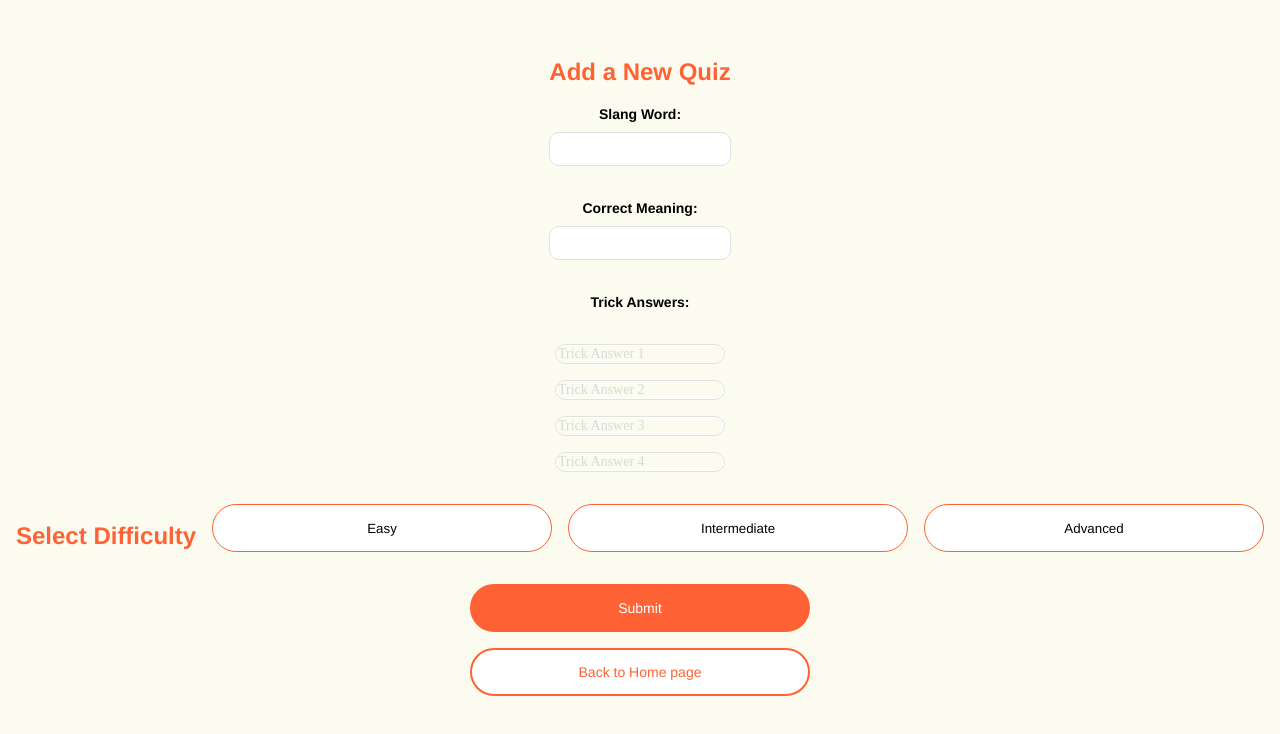
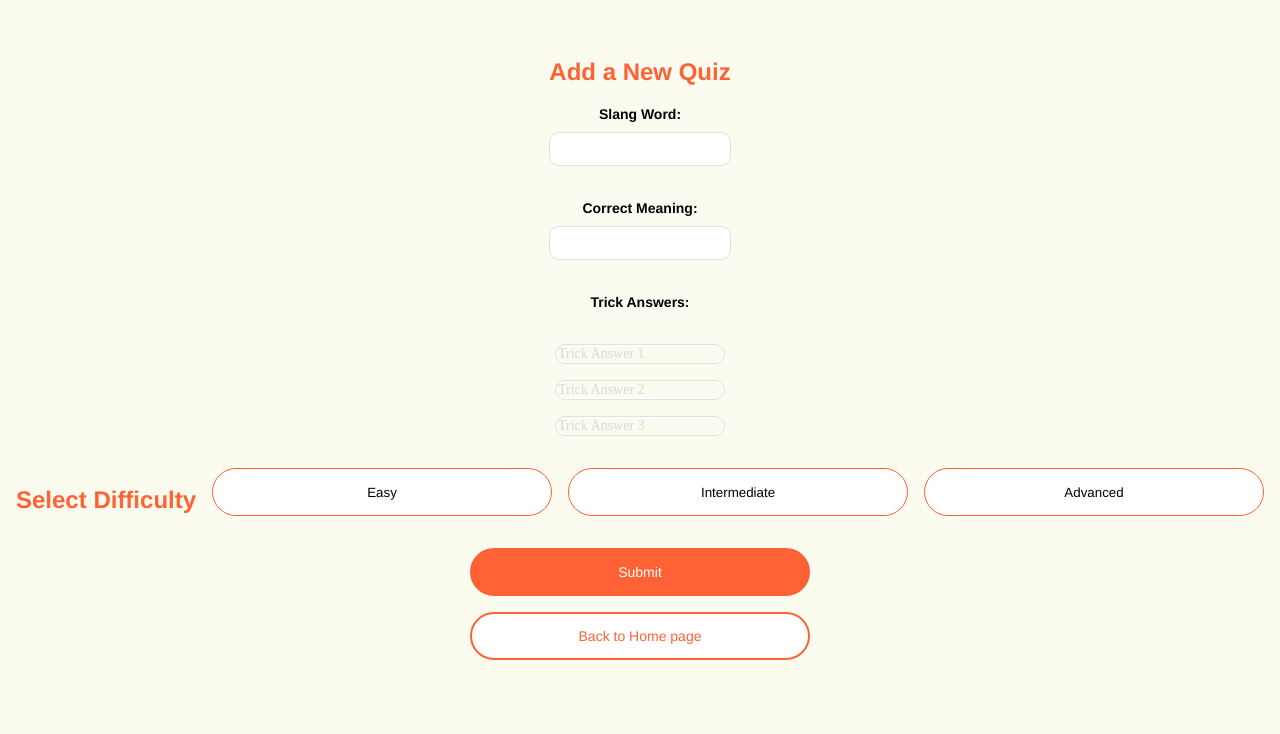
Before and after one commit to emma-z-hu/Z-Lingo, a React (Vite) app in the folder client/: page /quiz/add in a window 1280 px wide. Shown: the top 734 px of the page. Built offline with nearby package versions, Linux system fonts and the light colour scheme; no server answers; a web font is replaced by a local one.

Commit message:
add quiz page

```diff
--- a/client/src/pages/AddQuizPage/AddQuizPage.jsx
+++ b/client/src/pages/AddQuizPage/AddQuizPage.jsx
@@ -10,29 +10,31 @@ const API_URL = import.meta.env.VITE_URL;
 const AddQuizPage = () => {
   const [slang, setSlang] = useState('');
   const [meaning, setMeaning] = useState('');
-  const [options, setOptions] = useState(['', '', '', '']);
+  const [trickAnswers, setTrickAnswers] = useState(['', '', '']);  // Only 3 trick answers
   const [difficulty, setDifficulty] = useState(null);
   const [error, setError] = useState('');
   const navigate = useNavigate();
 
-  const handleOptionChange = (index, value) => {
-    const updatedOptions = [...options];
-    updatedOptions[index] = value;
-    setOptions(updatedOptions);
+  // Handle change in trick answers
+  const handleTrickAnswerChange = (index, value) => {
+    const updatedTrickAnswers = [...trickAnswers];
+    updatedTrickAnswers[index] = value;
+    setTrickAnswers(updatedTrickAnswers);
   };
 
+  // Handle form submission
   const handleSubmit = () => {
     // Validation: Ensure all fields are filled and difficulty is selected
-    if (!slang || !meaning || options.some(option => option === '') || !difficulty) {
+    if (!slang || !meaning || trickAnswers.some(answer => answer === '') || !difficulty) {
       setError('Please fill in all fields and select a difficulty level.');
       return;
     }
 
-    // Prepare the data for submission
+    // Combine correct meaning with trick answers to form the options
     const newQuiz = {
       slang,
       question: `What does "${slang}" mean?`,
-      options,
+      options: [...trickAnswers, meaning],  // Combine trick answers with correct meaning
       correctOption: meaning,
       difficulty,
     };
@@ -70,12 +72,12 @@ const AddQuizPage = () => {
         </label>
 
         <label>Trick Answers:</label>
-        {options.map((option, index) => (
+        {trickAnswers.map((answer, index) => (
           <input
             key={index}
             type="text"
-            value={option}
-            onChange={(e) => handleOptionChange(index, e.target.value)}
+            value={answer}
+            onChange={(e) => handleTrickAnswerChange(index, e.target.value)}
             placeholder={`Trick Answer ${index + 1}`}
           />
         ))}
```
Also changed, not shown: 1 other file (tests, documents, lock files or other folders).
